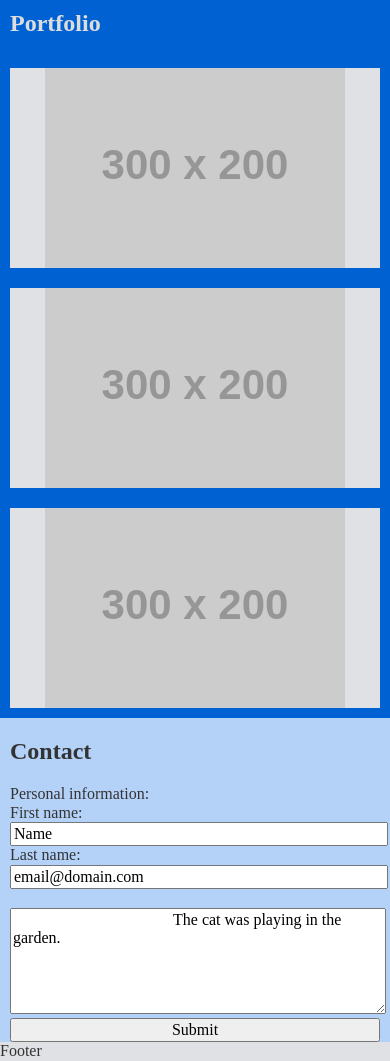
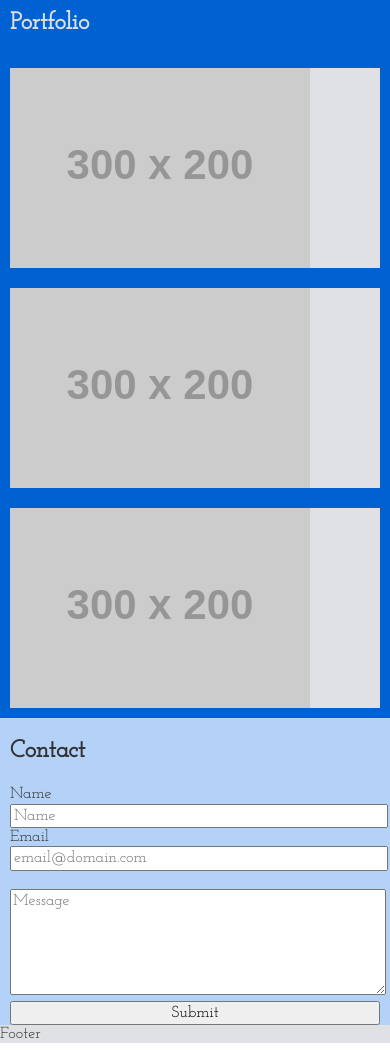
Before and after one commit to franciscojgtz/Portfolio-Site, a plain HTML site: page index.html in a window 390 px wide. Shown: the part 89-1150 px from the top of the page. Drawn offline with nearby package versions, Linux system fonts and the light colour scheme; placeholder pictures from the web are drawn by us.

Commit message:
Add media queries

```diff
--- a/css/main.css
+++ b/css/main.css
@@ -1,6 +1,12 @@
+
 body {
   margin: 0;
   font-family: 'Josefin Slab', serif;
+}
+
+/*use max- width: 100% to prevent images and other content from overflowing*/
+img, embed, object, video {
+  max-width: 100%;
 }
 
 .main {
@@ -13,11 +19,12 @@ body {
 	display: flex;
 	flex-flow: row wrap;
 	align-items: center;
-  justify-content: center;
+  justify-content: justify;
 }
 
 header, #portfolio, #contact, footer {
 	width: 100%;
+	box-sizing: border-box;
 }
 
 h1, h2, h3, h4, h5, h6, h7 {
@@ -55,7 +62,7 @@ header h2 {
 	color: #333;
   background-color: #dfe1e5;
   margin: 10px;
-  text-align: center;
+  box-sizing: border-box;
 }
 
 
@@ -83,3 +90,18 @@ footer {
 	color: #333;
   background-color: #dfe1e5;
 }
+
+@media (min-width: 600px) {
+  .project {
+  	box-sizing: border-box;
+    width: 50%;
+  }
+}
+
+@media (min-width: 800px) {
+  .main {
+    width: 800px;
+    margin-left: auto;
+    margin-right: auto;
+  }
+}
--- a/index.html
+++ b/index.html
@@ -14,7 +14,7 @@
 	<link rel="stylesheet" href="css/main.css">
 
 	<!-- Custom Fonts -->
-	<link href="https://fonts.googleapis.com/css?family=Lato" rel="stylesheet">
+	<link href="https://fonts.googleapis.com/css?family=Josefin+Slab" rel="stylesheet">
   <link href="font-awesome/css/font-awesome.min.css" rel="stylesheet">
 
 	<!-- HTML5 Shim and Respond.js IE8 support of HTML5 elements and media queries -->
@@ -45,15 +45,12 @@
 		<section id="contact">
 			<h2>Contact</h2>
 			<form action="/action_page.php">
-				<legend>Personal information:</legend>
-				First name:<br>
-				<input type="text" name="name" value="Name"><br>
-				Last name:<br>
-				<input type="email" name="email" value="email@domain.com"><br><br>
+				<label>Name</label>
+				<input type="text" name="name" placeholder="Name"><br>
+				<label>Email</label>
+				<input type="email" name="email" placeholder="email@domain.com"><br><br>
 
-				<textarea name="message" >
-					The cat was playing in the garden.
-				</textarea>
+				<textarea name="message" placeholder="Message"></textarea>
 				<input type="submit" value="Submit">
 			</form>
 		</section>
```
